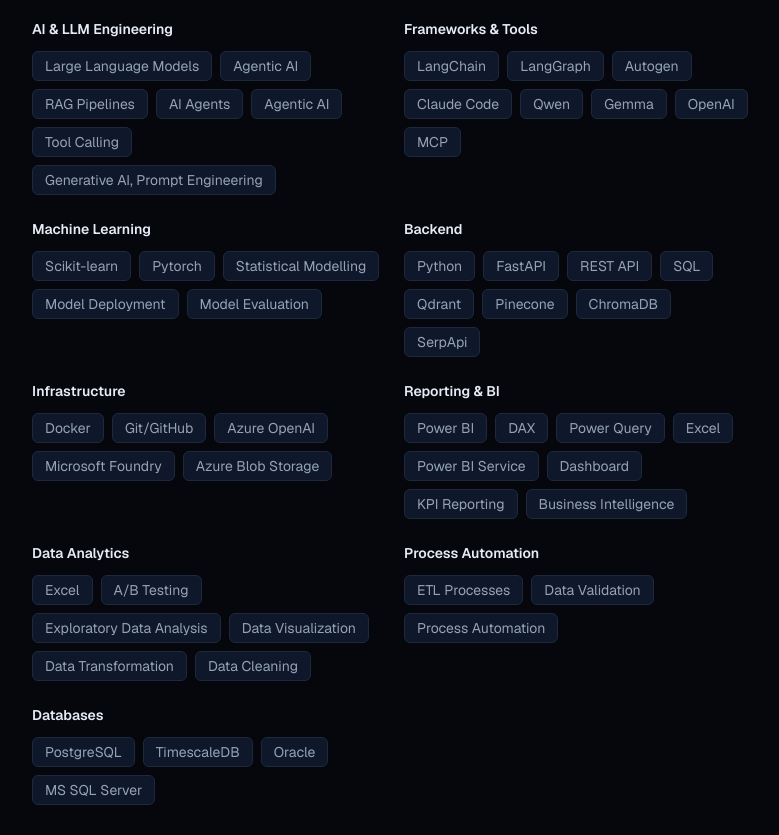
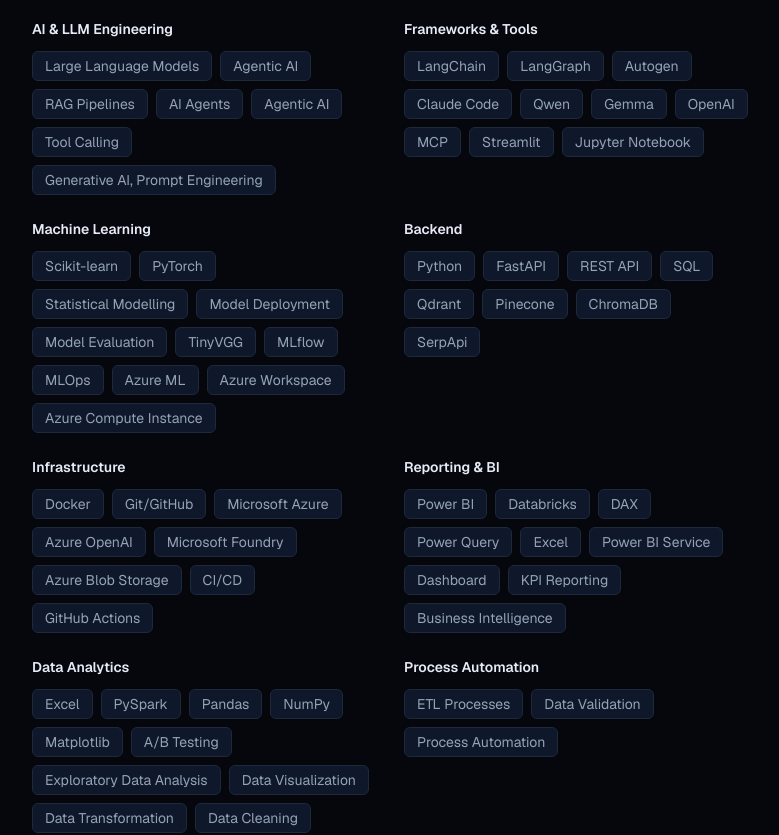
Before and after one commit to nihalpatel99/portfolio-page, a Next.js app: page / in a window 1280 px wide. Shown: the part 960-1795 px from the top of the page, without its empty margins (248-1027 px from the left). Built offline with nearby package versions, Linux system fonts and the light colour scheme.

Commit message:
Updated details

```diff
--- a/app/data/profile.ts
+++ b/app/data/profile.ts
@@ -1,7 +1,4 @@
-// ---------------------------------------------------------------------------
-// EDIT ME: this file drives the whole site. Update the values below with
-// your own information. Everything else in the app just renders this data.
-// ---------------------------------------------------------------------------
+
 
 export const profile = {
   name: "Nihal Aftab Patel",
@@ -25,11 +22,11 @@
   },
   {
     category: "Frameworks & Tools",
-    items: ["LangChain", "LangGraph", "Autogen", "Claude Code", "Qwen", "Gemma", "OpenAI", "MCP"],
+    items: ["LangChain", "LangGraph", "Autogen", "Claude Code", "Qwen", "Gemma", "OpenAI", "MCP", "Streamlit", "Jupyter Notebook"],
   },
   {
     category: "Machine Learning",
-    items: ["Scikit-learn", "Pytorch", "Statistical Modelling", "Model Deployment", "Model Evaluation"],
+    items: ["Scikit-learn", "PyTorch", "Statistical Modelling", "Model Deployment", "Model Evaluation", "TinyVGG", "MLflow", "MLOps", "Azure ML", "Azure Workspace", "Azure Compute Instance"],
   },
   {
     category: "Backend",
@@ -37,15 +34,15 @@
   },
   {
     category: "Infrastructure",
-    items: ["Docker", "Git/GitHub", "Azure OpenAI", "Microsoft Foundry", "Azure Blob Storage"],
+    items: ["Docker", "Git/GitHub", "Microsoft Azure", "Azure OpenAI", "Microsoft Foundry", "Azure Blob Storage", "CI/CD", "GitHub Actions"],
   },
    {
     category: "Reporting & BI",
-    items: ["Power BI", "DAX", "Power Query", "Excel", "Power BI Service", "Dashboard", "KPI Reporting", "Business Intelligence"],
+    items: ["Power BI", "Databricks","DAX", "Power Query", "Excel", "Power BI Service", "Dashboard", "KPI Reporting", "Business Intelligence"],
   },
   {
     category: "Data Analytics",
-    items: ["Excel", "A/B Testing", "Exploratory Data Analysis", "Data Visualization", "Data Transformation", "Data Cleaning"]
+    items: ["Excel", "PySpark", "Pandas", "NumPy", "Matplotlib", "A/B Testing", "Exploratory Data Analysis", "Data Visualization", "Data Transformation", "Data Cleaning"]
   },
   {
     category: "Process Automation",
@@ -144,9 +141,29 @@
     name: "PyTorch Road Quality Classification",
     description: "Built an end-to-end road surface quality classifier in PyTorch (TinyVGG CNN) trained on 5,000+ labeled images across 6 quality classes, with a full data pipeline (transforms, augmentation, ImageFolder datasets) in Jupyter.\n" +
  "Instrumented model evaluation with MLflow experiment tracking — logging per-image predictions, confidence metrics, and result tables — for reproducible testing across model versions.\n"  +
- "IShipped an interactive Streamlit app enabling non-technical users to upload a road image and get real-time quality predictions with per-class confidence scores..\n",
+ "Shipped an interactive Streamlit app enabling non-technical users to upload a road image and get real-time quality predictions with per-class confidence scores..\n",
     tech: ["PyTorch", "CNN", "TinyVGG", "Streamlit", "MLflow"],
     link: "https://github.com/nihalpatel99/road-quality-classify",
+  },
+
+     {
+    name: "ADNOC Stock Analysis — Databricks Project",
+    description: "Engineered SQL and Pyspark\n" +
+ "to clean and transform multi year ADNOC stoc dataset for financial reporting.\n"  +
+ "Conducted time series analysis and revealed 2021 as best performance year driven by 47% in trading volume and a single day spike of 36% on January 4, 2021. Return volality for ramadan was 10% less than regular periods.\n" +
+ "Modeled ramadan vs. regular periods volatility patterns that uncovered 10% reduction in price fluctuation during ramadan compared to trading periods.\n",
+    tech: ["PySpark", "SQL", "Databricks"],
+    link: "https://github.com/nihalpatel99/adnoc-stock-analysis",
+  },
+
+     {
+    name: "IKEA Product Sales Analysis with Azure ML",
+    description: "Built RandomForest classifier preidcting \n" +
+ "IKEA product sellable on over 400K products, achieving 92% accuracy and 0.96 F1-score.\n"  +
+ "Tracked 100+ estimator experiments with MLflow and resolved an Azure ML /logged-models incompatibility via local logging workaround gaining hands on experience on Azure ML.\n" +
+ "Shipped streamlit UI with 6 user inputs, delivering real time predictions with confidence scores.\n",
+    tech: ["Azure ML", "Azure Workspace", "Jupyter Notebook", "Azure Compute Instance", "Streamlit", "MLOps", "MLflow"],
+    link: "https://github.com/nihalpatel99/ikea-analysis",
   },
 
 
@@ -183,6 +200,12 @@
   date: string;
   link?: string;
 }[] = [
+  {
+    name: "Academy Accreditation - AI Agent Fundamentals",
+    issuer: "Databricks",
+    date: "Sep 2026",
+    link: "https://credentials.databricks.com/9c702d70-65cb-4b53-a120-07e4d1bbbc72#acc.SPVNQwyH",
+  },
   {
     name: "Certificate of completion: Claude Platform 101",
     issuer: "Anthropic",
```
